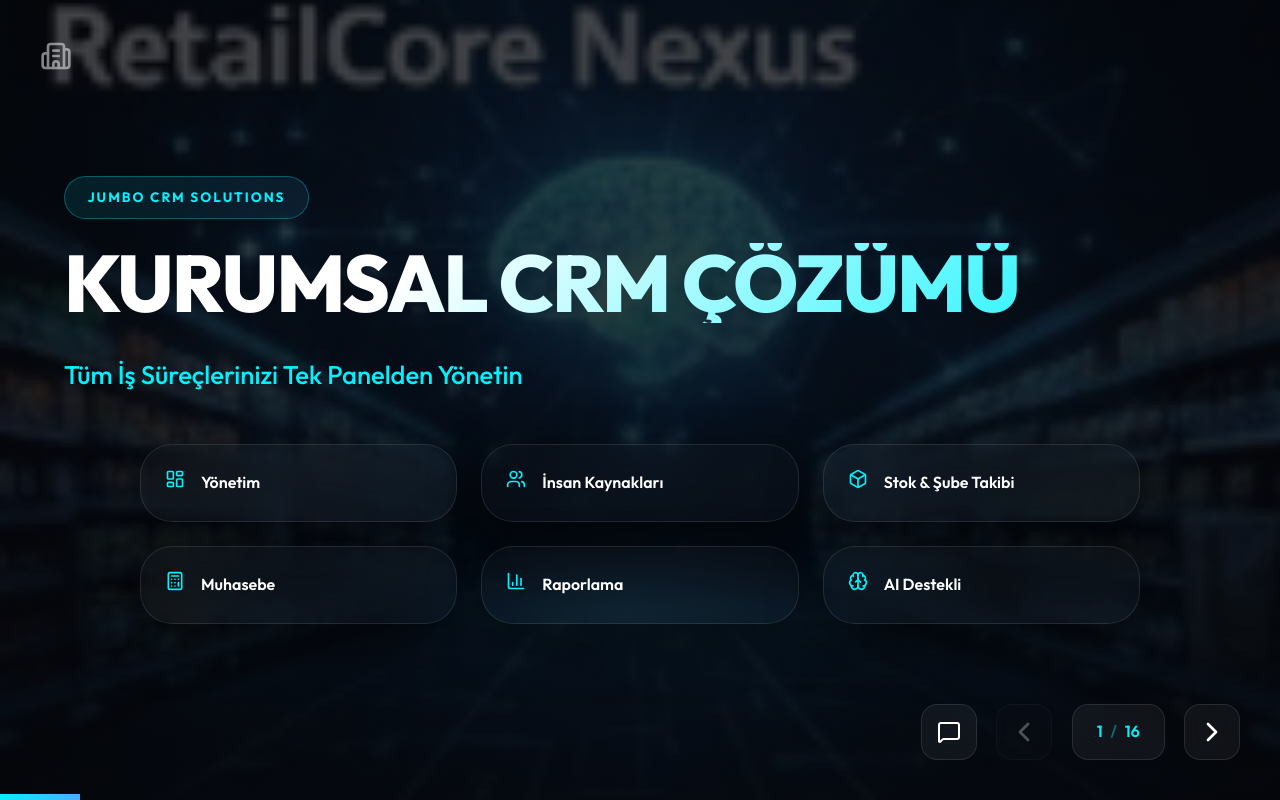
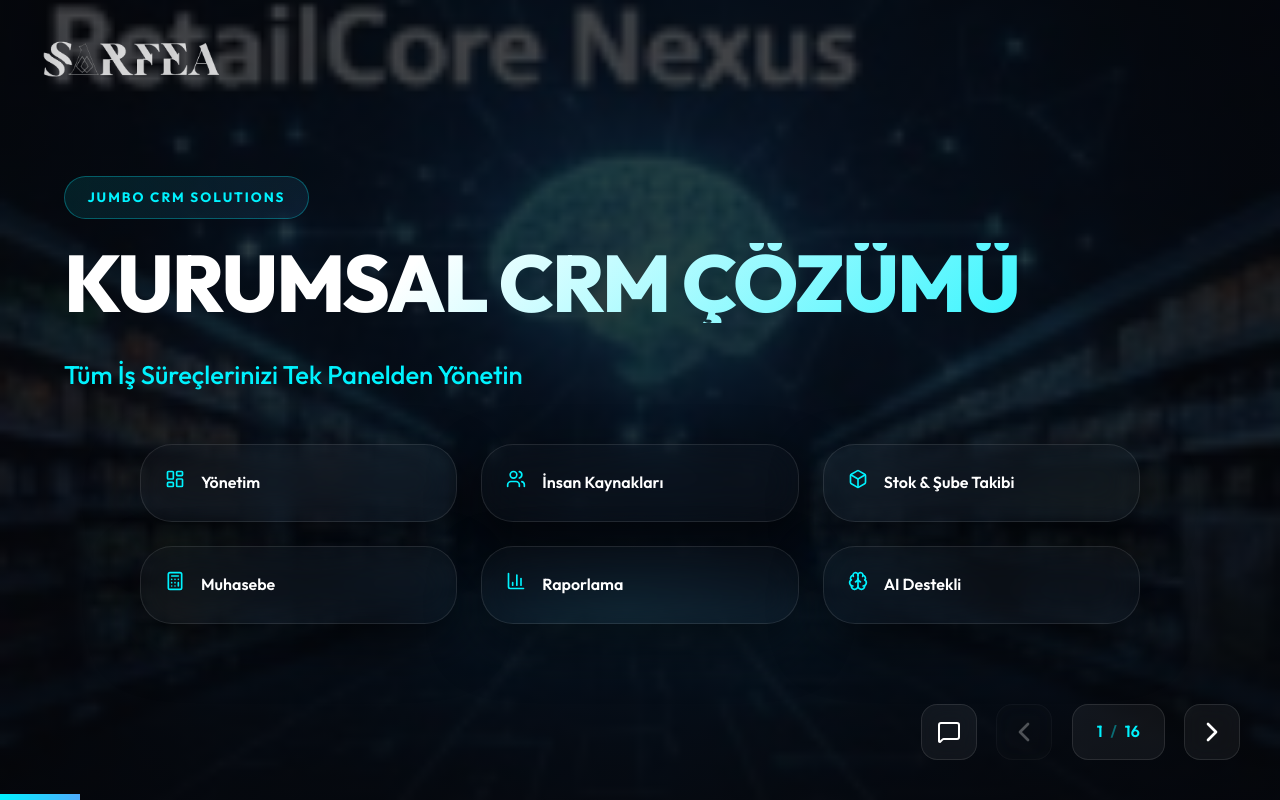
Before and after one commit to rulingghost/jumbo, a React (Vite) app: page / in a window 1280 px wide. Built offline with nearby package versions, Linux system fonts and the light colour scheme.

Commit message:
Branding: Added Sarfea logo to the top-left corner as a global icon

```diff
--- a/src/App.jsx
+++ b/src/App.jsx
@@ -537,8 +537,8 @@
         )}
       </AnimatePresence>
 
-      <div style={{ position: 'fixed', top: '2.5rem', left: '2.5rem', zIndex: 100, opacity: 0.5 }}>
-         <Building2 color="#fff" size={32} />
+      <div style={{ position: 'fixed', top: '2.5rem', left: '2.5rem', zIndex: 100, opacity: 0.8 }}>
+         <img src="/sarfea_logo.png" alt="SARFEA Logo" style={{ height: '40px', width: 'auto' }} />
       </div>
     </div>
   );
```
